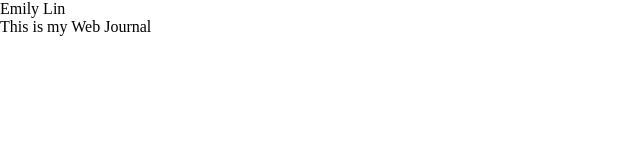
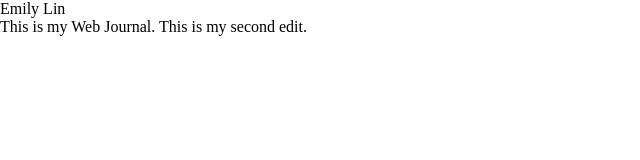
Before and after one commit to Binghamton-University-Design/web-journal-elin31, a plain HTML site: page index.html in a window 1280 px wide. Shown: the whole page, without its empty margins (0-640 px from the left). Drawn offline with nearby package versions, Linux system fonts and the light colour scheme.

Commit message:
second update
yea i made a second update

```diff
--- a/index.html
+++ b/index.html
@@ -13,7 +13,7 @@
 
 	<body>
 		<h1>Emily Lin</h1>
-		<p>This is my Web Journal</p>
+		<p>This is my Web Journal. This is my second edit.</p>
 	</body>
 
 </html>
```
